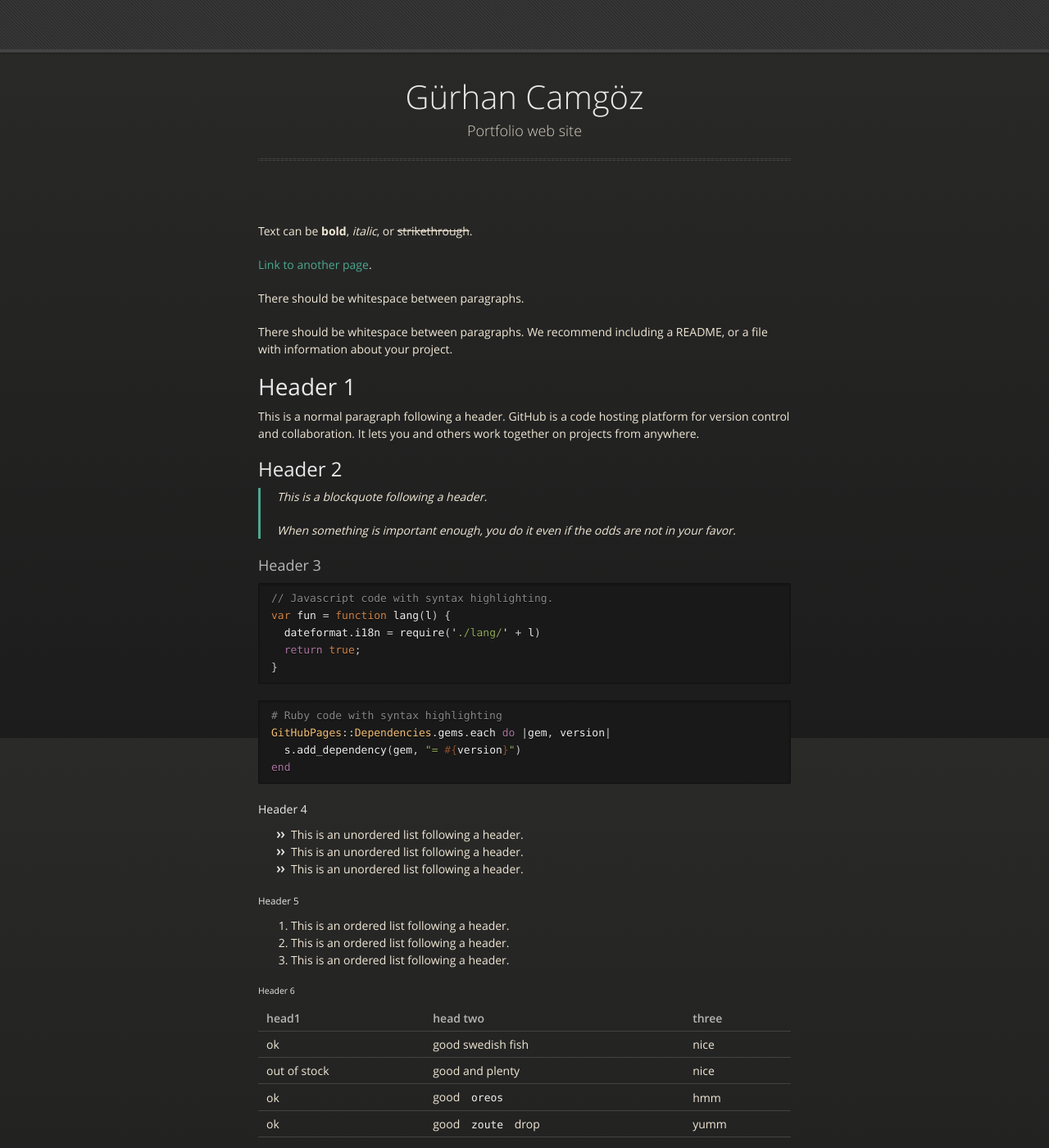
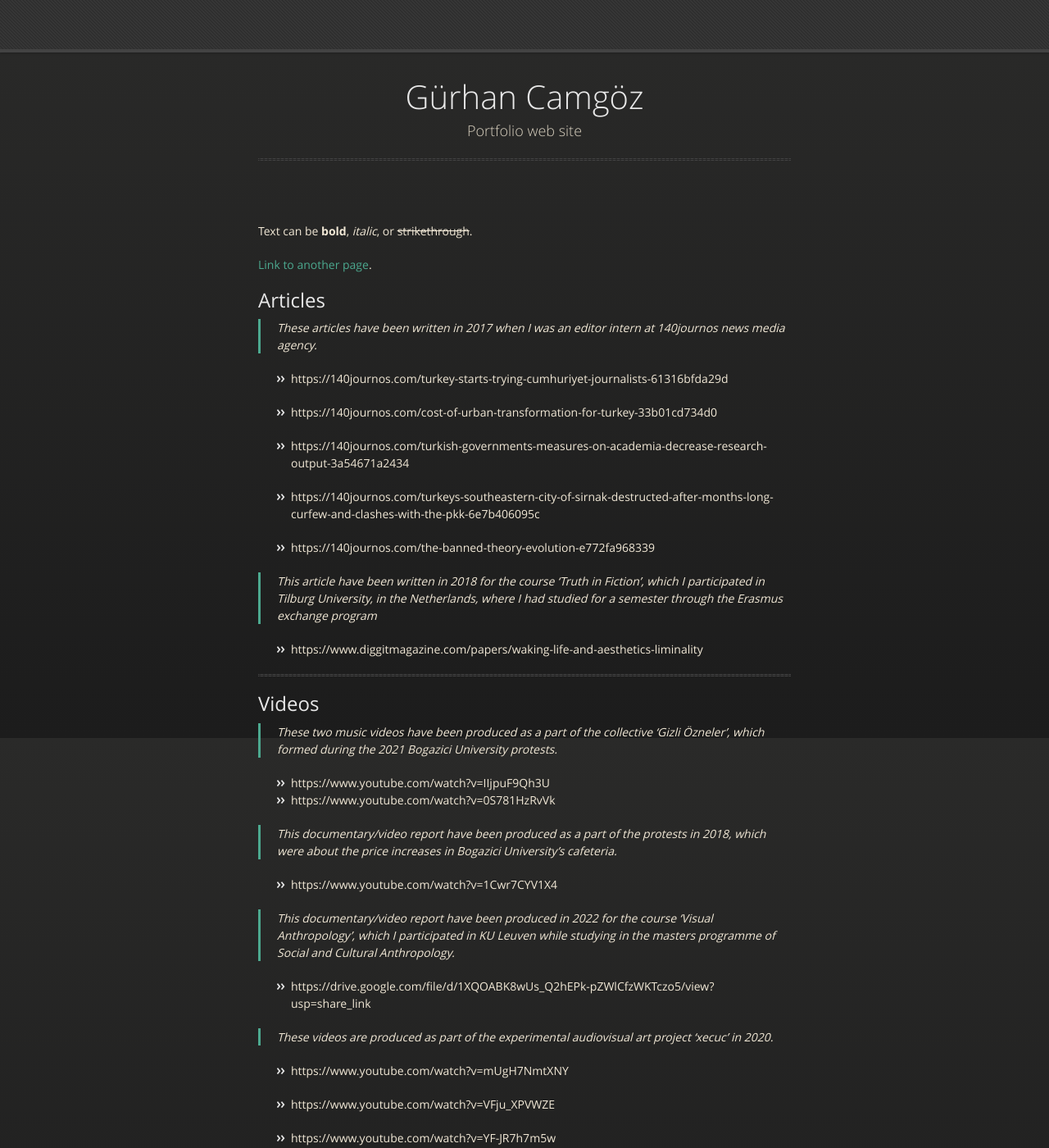
Before and after one commit to gurhan-camgoz/gurhan-camgoz.github.io, a Jekyll site: the page built from index.md, in a window 1280 px wide and 1400 px high. Shown: the whole window at 82% size. Built offline with Jekyll 4.4.1, drawn with Linux system fonts in a browser that asks for light colours; some of the changed text lies outside the part shown.

Commit message:
home update

````diff
--- a/index.md
+++ b/index.md
@@ -6,91 +6,54 @@ Text can be **bold**, _italic_, or ~~strikethrough~~.
 
 [Link to another page](./another-page.html).
 
-There should be whitespace between paragraphs.
 
-There should be whitespace between paragraphs. We recommend including a README, or a file with information about your project.
 
-# Header 1
+## Articles
 
-This is a normal paragraph following a header. GitHub is a code hosting platform for version control and collaboration. It lets you and others work together on projects from anywhere.
+> These articles have been written in 2017 when I was an editor intern at 140journos news media agency.
 
-## Header 2
+  - https://140journos.com/turkey-starts-trying-cumhuriyet-journalists-61316bfda29d
 
-> This is a blockquote following a header.
->
-> When something is important enough, you do it even if the odds are not in your favor.
+  - https://140journos.com/cost-of-urban-transformation-for-turkey-33b01cd734d0
 
-### Header 3
+  - https://140journos.com/turkish-governments-measures-on-academia-decrease-research-output-3a54671a2434
 
-```js
-// Javascript code with syntax highlighting.
-var fun = function lang(l) {
-  dateformat.i18n = require('./lang/' + l)
-  return true;
-}
-```
+  - https://140journos.com/turkeys-southeastern-city-of-sirnak-destructed-after-months-long-curfew-and-clashes-with-the-pkk-6e7b406095c
 
-```ruby
-# Ruby code with syntax highlighting
-GitHubPages::Dependencies.gems.each do |gem, version|
-  s.add_dependency(gem, "= #{version}")
-end
-```
+  - https://140journos.com/the-banned-theory-evolution-e772fa968339
 
-#### Header 4
+>This article have been written  in 2018 for the course ‘Truth in Fiction’, which I participated in Tilburg University, in the Netherlands, where I had studied for a semester through the Erasmus exchange program
 
-*   This is an unordered list following a header.
-*   This is an unordered list following a header.
-*   This is an unordered list following a header.
+  - https://www.diggitmagazine.com/papers/waking-life-and-aesthetics-liminality
 
-##### Header 5
-
-1.  This is an ordered list following a header.
-2.  This is an ordered list following a header.
-3.  This is an ordered list following a header.
-
-###### Header 6
-
-| head1        | head two          | three |
-|:-------------|:------------------|:------|
-| ok           | good swedish fish | nice  |
-| out of stock | good and plenty   | nice  |
-| ok           | good `oreos`      | hmm   |
-| ok           | good `zoute` drop | yumm  |
-
-### There's a horizontal rule below this.
 
 * * *
 
-### Here is an unordered list:
+## Videos
 
-*   Item foo
-*   Item bar
-*   Item baz
-*   Item zip
+>These two music videos have been produced as a part of the collective ‘Gizli Özneler’, which formed during the 2021 Bogazici University protests.
 
-### And an ordered list:
+  - https://www.youtube.com/watch?v=IIjpuF9Qh3U
+  - https://www.youtube.com/watch?v=0S781HzRvVk
 
-1.  Item one
-1.  Item two
-1.  Item three
-1.  Item four
+>This documentary/video report have been produced as a part of the protests in 2018, which were about the price increases in Bogazici University’s cafeteria.
 
-### And a nested list:
+  - https://www.youtube.com/watch?v=1Cwr7CYV1X4
 
-- level 1 item
-  - level 2 item
-  - level 2 item
-    - level 3 item
-    - level 3 item
-- level 1 item
-  - level 2 item
-  - level 2 item
-  - level 2 item
-- level 1 item
-  - level 2 item
-  - level 2 item
-- level 1 item
+>This documentary/video report have been produced in 2022 for the course ‘Visual Anthropology’, which I participated in KU Leuven while studying in the masters programme of Social and Cultural Anthropology.
+
+  - https://drive.google.com/file/d/1XQOABK8wUs_Q2hEPk-pZWlCfzWKTczo5/view?usp=share_link
+
+
+>These videos are produced as part of the experimental audiovisual art project ‘xecuc’ in 2020.
+
+  - https://www.youtube.com/watch?v=mUgH7NmtXNY
+
+  - https://www.youtube.com/watch?v=VFju_XPVWZE
+
+  - https://www.youtube.com/watch?v=YF-JR7h7m5w
+
+* * *
 
 ### Small image
 
@@ -99,25 +62,3 @@ end
 ### Large image
 
 ![Branching](https://guides.github.com/activities/hello-world/branching.png)
-
-
-### Definition lists can be used with HTML syntax.
-
-<dl>
-<dt>Name</dt>
-<dd>Godzilla</dd>
-<dt>Born</dt>
-<dd>1952</dd>
-<dt>Birthplace</dt>
-<dd>Japan</dd>
-<dt>Color</dt>
-<dd>Green</dd>
-</dl>
-
-```
-Long, single-line code blocks should not wrap. They should horizontally scroll if they are too long. This line should be long enough to demonstrate this.
-```
-
-```
-The final element.
-```
````
